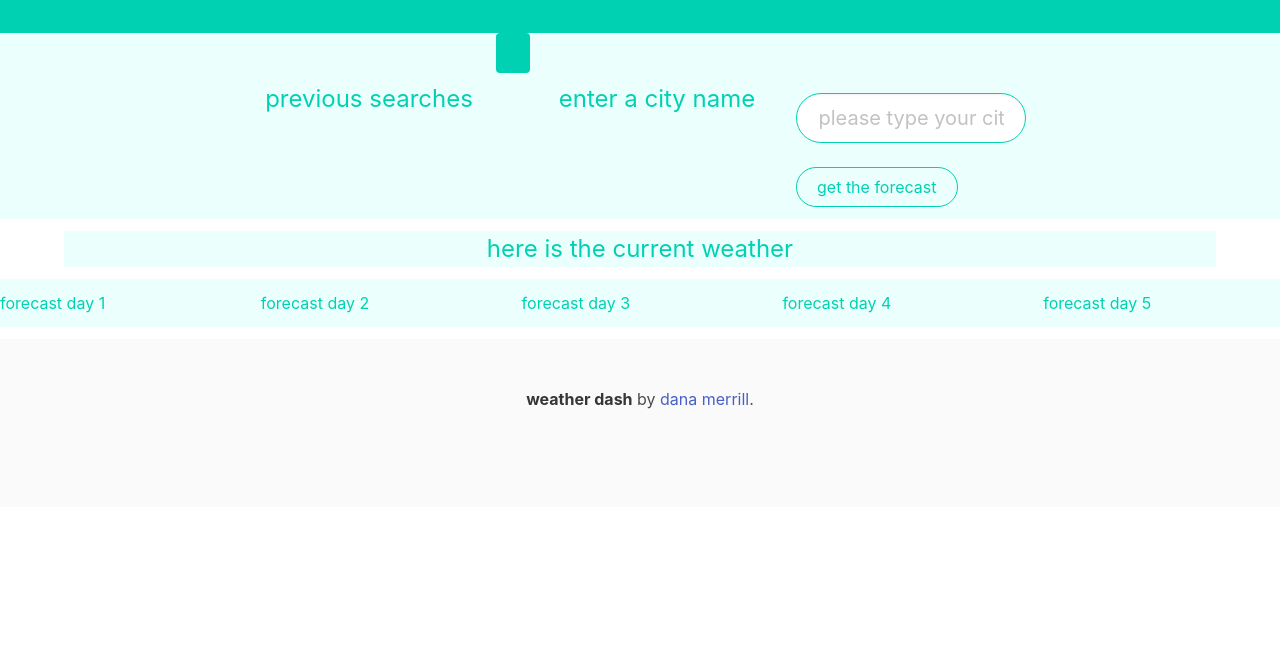
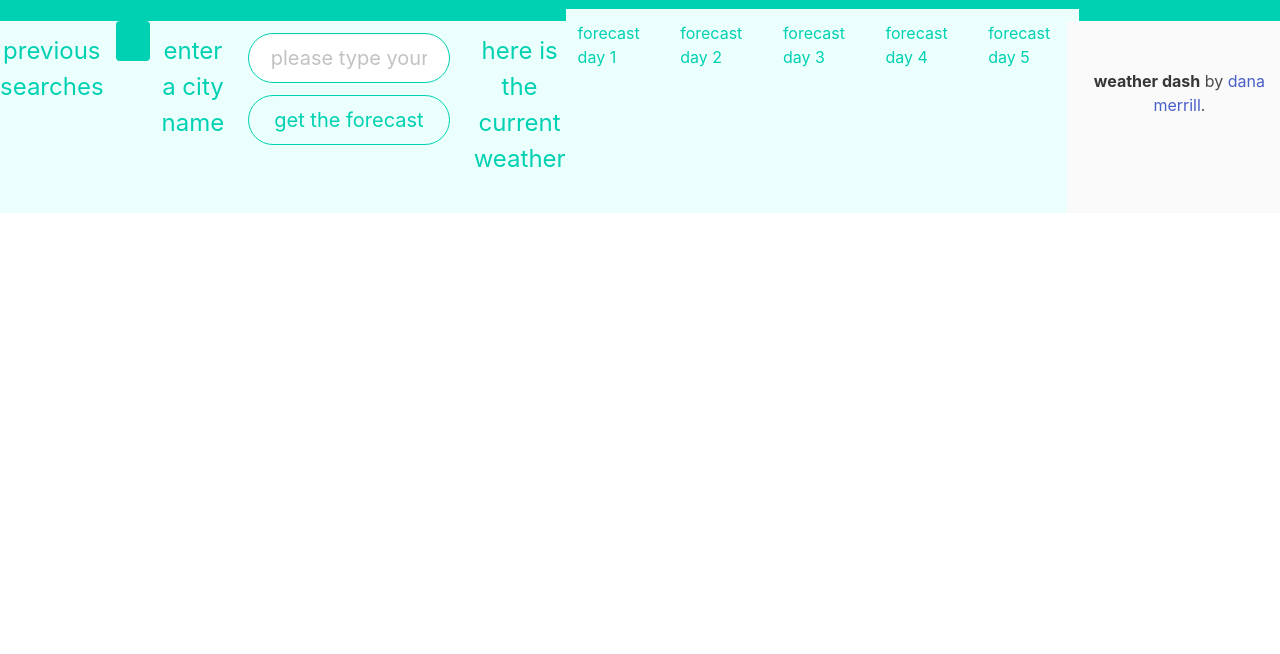
Before and after one commit to dtmerrill/weather-dashboard, a plain HTML site: page index.html in a window 1280 px wide. Shown: the part 146-800 px from the top of the page. Drawn offline with nearby package versions, Linux system fonts and the light colour scheme.

Commit message:
minor upd

```diff
--- a/index.html
+++ b/index.html
@@ -14,7 +14,7 @@
     <!-- Here is the header -->
     <section class="hero is-primary">
       <div class="hero-body">
-        <p class="title has-text-centered is-size-1 pb-3">weather dash</p>
+        <p class="title has-text-centered is-size-1">weather dash</p>
         <p class="subtitle has-text-centered">
           see the forecast for the cities you want
         </p>
@@ -22,21 +22,20 @@
     </section>
     <!-- City input below (left side is instructions, right side is input box and button) -->
     <div class="columns is-desktop has-background-primary-light">
-      <div class="column"></div>
-      <div class="column pt-6 is-size-4 has-text-centered has-text-primary">
+      <div class="column is-size-4 has-text-centered has-text-primary">
         previous searches
       </div>
       <div class="button is-primary" id="previousCitySearches"></div>
 
-      <div class="column pt-6 is-size-4 has-text-centered has-text-primary">
+      <div class="column is-size-4 has-text-centered has-text-primary">
         enter a city name
       </div>
       <div class="column">
         <!-- Input box and button -->
-        <div class="field pb-3 pt-6">
+        <div class="field">
           <input
             id="cityInput"
-            class="input is-primary is-medium is-rounded"
+            class="input is-primary is-medium is-fullwidth is-rounded"
             type="text"
             placeholder="please type your city name..."
           />
@@ -45,6 +44,7 @@
           id="weatherButton"
           class="
             button
+            is-medium is-fullwidth
             is-primary is-outlined
             has-text-primary
             is-rounded
@@ -55,19 +55,12 @@
           get the forecast
         </button>
       </div>
-      <div class="column"></div>
+
+    <div class="column is-size-4 has-text-centered has-text-primary">
+      here is the current weather
     </div>
     <!-- Here is where the weather info will be displayed -->
-    <div class="container" id="currentWeather">
-      <h3
-        class="
-          is-size-4
-          has-text-centered has-text-primary has-background-primary-light
-        "
-      >
-        here is the current weather
-      </h3>
-    </div>
+    <div class="container is-size-6 has-text-centered has-text-primary has-background-primary-light" id="currentWeather"></div>
     <br />
     <div class="columns has-text-primary has-background-primary-light">
       <div class="column" id="forecastD1">forecast day 1</div>
```
